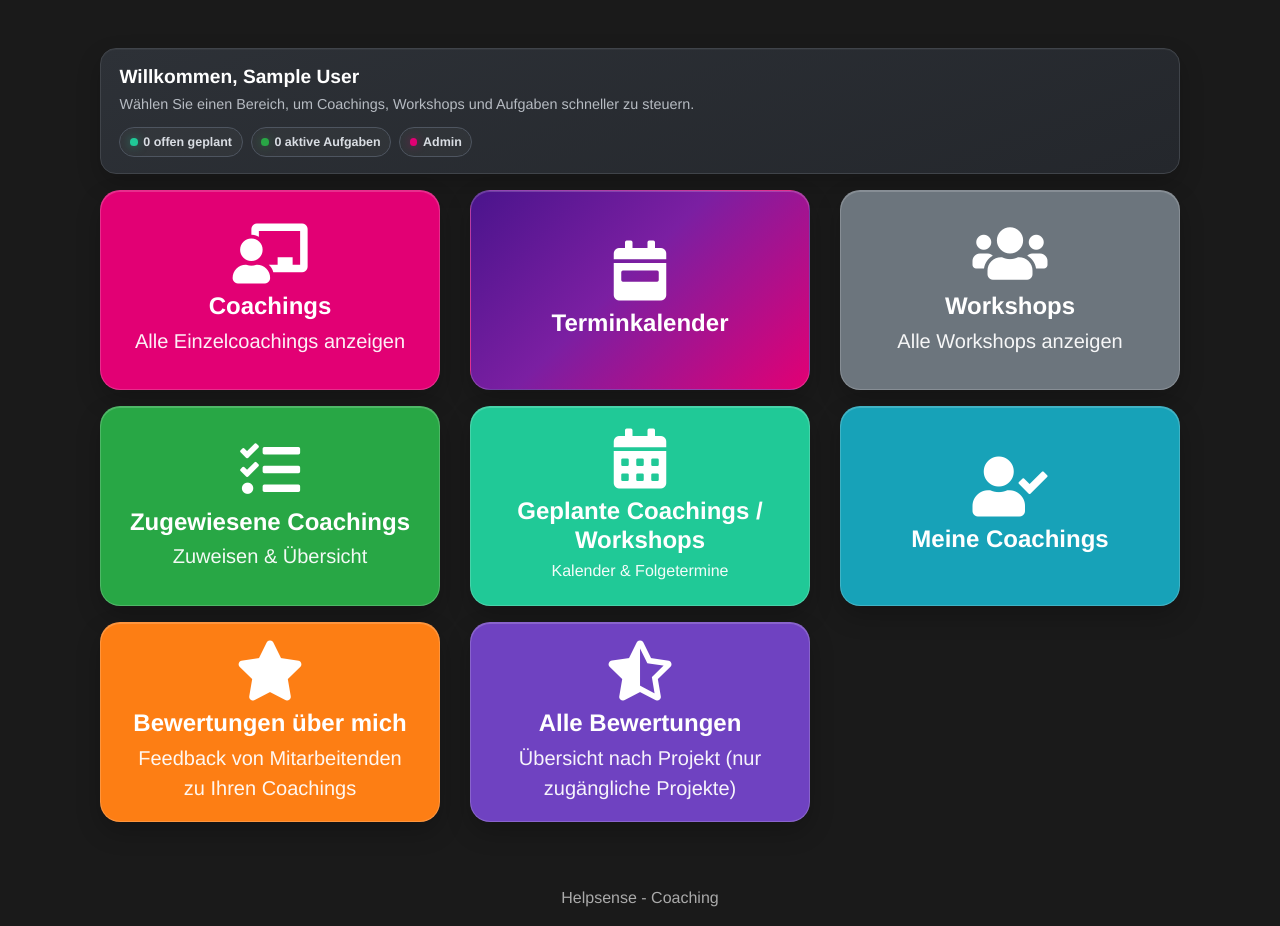
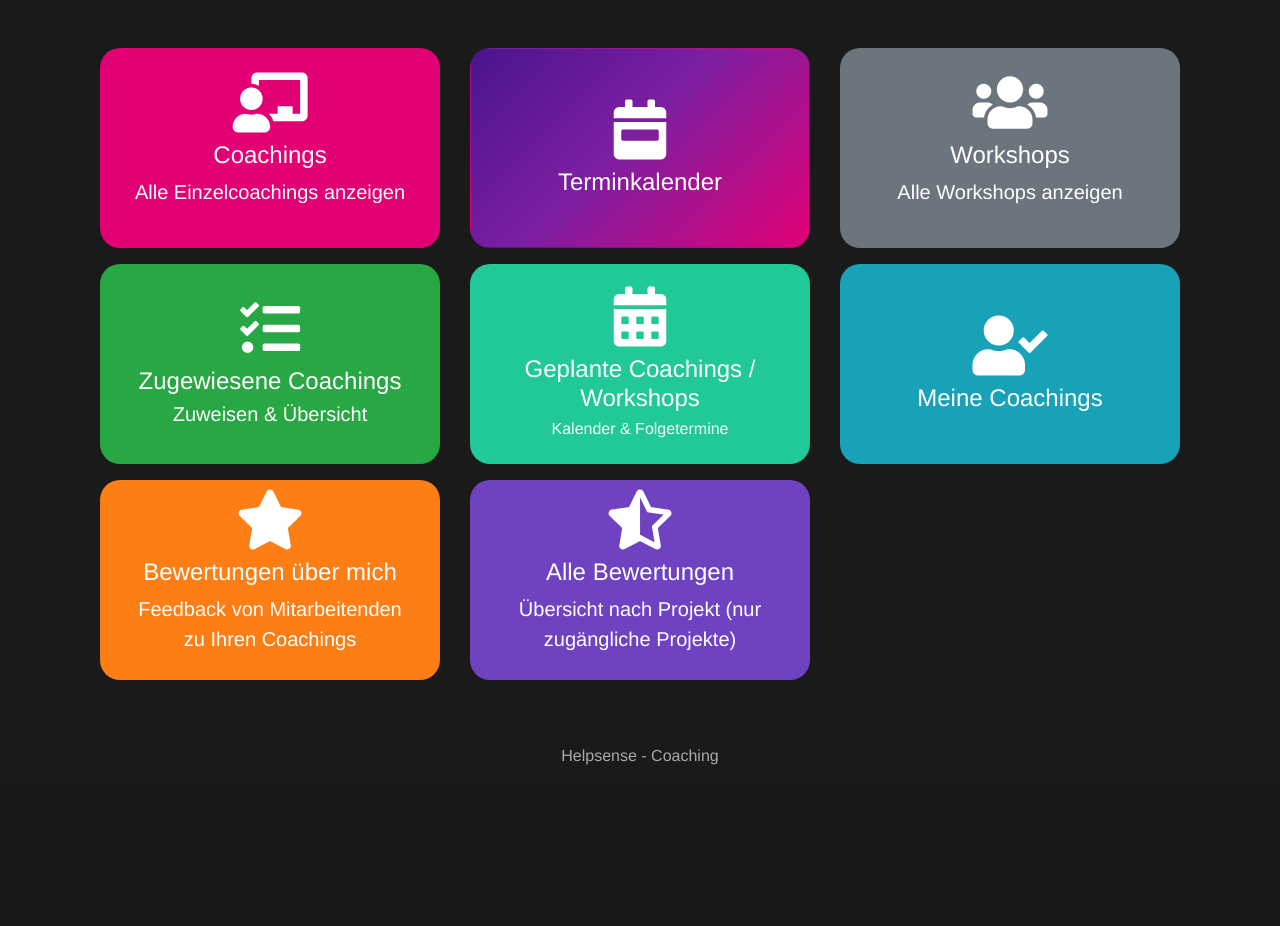
Before and after one commit to xfloxx09/editrolesNEW, a Flask app: page / in a window 1280 px wide. Shown: the part 58-984 px from the top of the page. After the commit the page ends 823 px from the top, so only its background shows below. Run offline with Flask 3, Linux system fonts and the light colour scheme; a user stored in the database is signed in; data comes from the database, SQL or seed files in the repository; tables that the repository leaves empty hold one stand-in row (values such as "Sample post"); parts of the project's set-up code (start-up, migrations or seed data) failed here and were passed over; some libraries are stand-ins or nearby versions.

Commit message:
Revert "style(index): enrich choice page with hero summary and polished tiles"
This reverts commit 8dac295844a3443ea2d5a31f4bfc77b4fe92070f.

```diff
--- a/app/templates/main/index_choice.html
+++ b/app/templates/main/index_choice.html
@@ -2,71 +2,6 @@
 
 {% block head_extra %}
 <style>
-    .index-hero {
-        border: 1px solid #40444a;
-        border-radius: 16px;
-        background: linear-gradient(160deg, #2d3137 0%, #24272c 100%);
-        box-shadow: inset 0 1px 0 rgba(255,255,255,0.04), 0 10px 24px rgba(0,0,0,0.2);
-        padding: 1rem 1.15rem;
-        margin-bottom: 1rem;
-    }
-    .index-hero h3 {
-        margin: 0;
-        color: #fff;
-        font-weight: 700;
-        font-size: 1.2rem;
-    }
-    .index-hero p {
-        margin: 0.35rem 0 0;
-        color: #b6bbc2;
-        font-size: 0.9rem;
-    }
-    .index-chip-row {
-        display: flex;
-        flex-wrap: wrap;
-        gap: 0.5rem;
-        margin-top: 0.75rem;
-    }
-    .index-chip {
-        display: inline-flex;
-        align-items: center;
-        gap: 0.35rem;
-        border: 1px solid #4e5560;
-        border-radius: 999px;
-        padding: 0.28rem 0.6rem;
-        font-size: 0.78rem;
-        font-weight: 600;
-        color: #d9dde3;
-        background: rgba(255,255,255,0.03);
-    }
-    .index-chip .dot {
-        width: 0.48rem;
-        height: 0.48rem;
-        border-radius: 50%;
-        display: inline-block;
-    }
-    .dot-open { background: #20c997; box-shadow: 0 0 10px rgba(32, 201, 151, 0.5); }
-    .dot-assigned { background: #28a745; box-shadow: 0 0 10px rgba(40, 167, 69, 0.45); }
-    .dot-role { background: #e20074; box-shadow: 0 0 10px rgba(226, 0, 116, 0.45); }
-    .index-tile {
-        border-radius: 20px;
-        text-decoration: none;
-        height: 200px;
-        display: flex;
-        flex-direction: column;
-        justify-content: center;
-        align-items: center;
-        border: 1px solid rgba(255,255,255,0.18);
-        box-shadow: 0 10px 24px rgba(0,0,0,0.22), inset 0 1px 0 rgba(255,255,255,0.18);
-        transition: transform 0.14s ease, box-shadow 0.14s ease, filter 0.14s ease;
-    }
-    .index-tile:hover {
-        transform: translateY(-2px);
-        box-shadow: 0 14px 28px rgba(0,0,0,0.28), 0 0 18px rgba(255,255,255,0.1);
-        filter: brightness(1.04);
-    }
-    .index-tile h4 { margin-bottom: 0.3rem; font-weight: 700; }
-    .index-tile p { margin-bottom: 0; opacity: 0.94; }
     .planned-tile-link {
         position: relative;
         overflow: visible;
@@ -111,23 +46,10 @@
 
 {% block content %}
 <div class="container mt-5">
-    <div class="index-hero">
-        <h3>Willkommen, {{ current_user.coach_display_name or current_user.username }}</h3>
-        <p>Wählen Sie einen Bereich, um Coachings, Workshops und Aufgaben schneller zu steuern.</p>
-        <div class="index-chip-row">
-            {% if has_perm('planned_coachings') or has_perm('add_workshop') or has_perm('assign_coachings') or has_perm('view_pl_qm_dashboard') %}
-            <span class="index-chip"><span class="dot dot-open"></span>{{ open_planned_coachings_count }} offen geplant</span>
-            {% endif %}
-            {% if has_perm('view_assigned_coachings') or has_perm('assign_coachings') or has_perm('view_pl_qm_dashboard') %}
-            <span class="index-chip"><span class="dot dot-assigned"></span>{{ assigned_coachings_notify_count }} aktive Aufgaben</span>
-            {% endif %}
-            <span class="index-chip"><span class="dot dot-role"></span>{{ current_user.role_name }}</span>
-        </div>
-    </div>
     <div class="row {% if index_tile_count == 1 %}justify-content-center{% endif %}">
         {% if has_perm('view_coaching_dashboard') %}
         <div class="col-md-4 mb-3">
-            <a href="{{ url_for('main.coaching_dashboard') }}" class="btn btn-lg btn-block p-4 index-tile" style="background-color: #e20074; color: white;">
+            <a href="{{ url_for('main.coaching_dashboard') }}" class="btn btn-lg btn-block p-4" style="background-color: #e20074; color: white; border-radius: 20px; text-decoration: none; height: 200px; display: flex; flex-direction: column; justify-content: center; align-items: center;">
                 <i class="fas fa-chalkboard-teacher fa-3x mb-2"></i>
                 <h4>Coachings</h4>
                 <p>Alle Einzelcoachings anzeigen</p>
@@ -136,7 +58,7 @@
         {% endif %}
         {% if has_perm('terminkalender') %}
         <div class="col-md-4 mb-3">
-            <a href="{{ url_for('main.terminkalender') }}" class="btn btn-lg btn-block p-4 index-tile" style="background: linear-gradient(135deg, #4a148c 0%, #7b1fa2 45%, #e20074 100%); color: white;">
+            <a href="{{ url_for('main.terminkalender') }}" class="btn btn-lg btn-block p-4" style="background: linear-gradient(135deg, #4a148c 0%, #7b1fa2 45%, #e20074 100%); color: white; border-radius: 20px; text-decoration: none; height: 200px; display: flex; flex-direction: column; justify-content: center; align-items: center;">
                 <i class="fas fa-calendar-week fa-3x mb-2"></i>
                 <h4 class="mb-0">Terminkalender</h4>
             </a>
@@ -144,7 +66,7 @@
         {% endif %}
         {% if has_perm('view_workshop_dashboard') %}
         <div class="col-md-4 mb-3">
-            <a href="{{ url_for('main.workshop_dashboard') }}" class="btn btn-lg btn-block p-4 index-tile" style="background-color: #6c757d; color: white;">
+            <a href="{{ url_for('main.workshop_dashboard') }}" class="btn btn-lg btn-block p-4" style="background-color: #6c757d; color: white; border-radius: 20px; text-decoration: none; height: 200px; display: flex; flex-direction: column; justify-content: center; align-items: center;">
                 <i class="fas fa-users fa-3x mb-2"></i>
                 <h4>Workshops</h4>
                 <p>Alle Workshops anzeigen</p>
@@ -153,7 +75,7 @@
         {% endif %}
         {% if has_perm('view_assigned_coachings') or has_perm('assign_coachings') or has_perm('view_pl_qm_dashboard') %}
         <div class="col-md-4 mb-3">
-            <a href="{{ url_for('main.assigned_coachings') }}" class="btn btn-lg btn-block p-4 planned-tile-link index-tile" style="background-color: #28a745; color: white;">
+            <a href="{{ url_for('main.assigned_coachings') }}" class="btn btn-lg btn-block p-4 planned-tile-link" style="background-color: #28a745; color: white; border-radius: 20px; text-decoration: none; height: 200px; display: flex; flex-direction: column; justify-content: center; align-items: center;">
                 <span class="planned-tile-icon-wrap">
                     {% if assigned_coachings_notify_count > 0 %}
                     <span class="planned-tile-badge" title="{{ assigned_coachings_notify_count }} aktive Zuweisung(en)" aria-label="{{ assigned_coachings_notify_count }} zugewiesene Coachings offen">{{ assigned_coachings_notify_count }}</span>
@@ -167,7 +89,7 @@
         {% endif %}
         {% if has_perm('planned_coachings') or has_perm('add_workshop') or has_perm('assign_coachings') or has_perm('view_pl_qm_dashboard') %}
         <div class="col-md-4 mb-3">
-            <a href="{{ url_for('main.planned_coachings_list') }}" class="btn btn-lg btn-block p-4 planned-tile-link index-tile" style="background-color: #20c997; color: white;">
+            <a href="{{ url_for('main.planned_coachings_list') }}" class="btn btn-lg btn-block p-4 planned-tile-link" style="background-color: #20c997; color: white; border-radius: 20px; text-decoration: none; height: 200px; display: flex; flex-direction: column; justify-content: center; align-items: center;">
                 <span class="planned-tile-icon-wrap">
                     {% if open_planned_coachings_count > 0 %}
                     <span class="planned-tile-badge" title="{{ open_planned_coachings_count }} offene Termine" aria-label="{{ open_planned_coachings_count }} offen geplant">{{ open_planned_coachings_count }}</span>
@@ -181,7 +103,7 @@
         {% endif %}
         {% if has_perm('view_own_coachings') or has_perm('leave_coaching_review') %}
         <div class="col-md-4 mb-3">
-            <a href="{{ url_for('main.my_coachings') }}" class="btn btn-lg btn-block p-4 index-tile" style="background-color: #17a2b8; color: white;">
+            <a href="{{ url_for('main.my_coachings') }}" class="btn btn-lg btn-block p-4" style="background-color: #17a2b8; color: white; border-radius: 20px; text-decoration: none; height: 200px; display: flex; flex-direction: column; justify-content: center; align-items: center;">
                 <i class="fas fa-user-check fa-3x mb-2"></i>
                 <h4 class="mb-0">Meine Coachings</h4>
             </a>
@@ -189,7 +111,7 @@
         {% endif %}
         {% if has_perm('view_review') %}
         <div class="col-md-4 mb-3">
-            <a href="{{ url_for('main.coach_received_reviews') }}" class="btn btn-lg btn-block p-4 index-tile" style="background-color: #fd7e14; color: white;">
+            <a href="{{ url_for('main.coach_received_reviews') }}" class="btn btn-lg btn-block p-4" style="background-color: #fd7e14; color: white; border-radius: 20px; text-decoration: none; height: 200px; display: flex; flex-direction: column; justify-content: center; align-items: center;">
                 <i class="fas fa-star fa-3x mb-2"></i>
                 <h4>Bewertungen über mich</h4>
                 <p>Feedback von Mitarbeitenden zu Ihren Coachings</p>
@@ -198,7 +120,7 @@
         {% endif %}
         {% if has_perm('view_all_reviews') %}
         <div class="col-md-4 mb-3">
-            <a href="{{ url_for('main.all_coaching_reviews') }}" class="btn btn-lg btn-block p-4 index-tile" style="background-color: #6f42c1; color: white;">
+            <a href="{{ url_for('main.all_coaching_reviews') }}" class="btn btn-lg btn-block p-4" style="background-color: #6f42c1; color: white; border-radius: 20px; text-decoration: none; height: 200px; display: flex; flex-direction: column; justify-content: center; align-items: center;">
                 <i class="fas fa-star-half-alt fa-3x mb-2"></i>
                 <h4>Alle Bewertungen</h4>
                 <p>Übersicht nach Projekt (nur zugängliche Projekte)</p>
```
